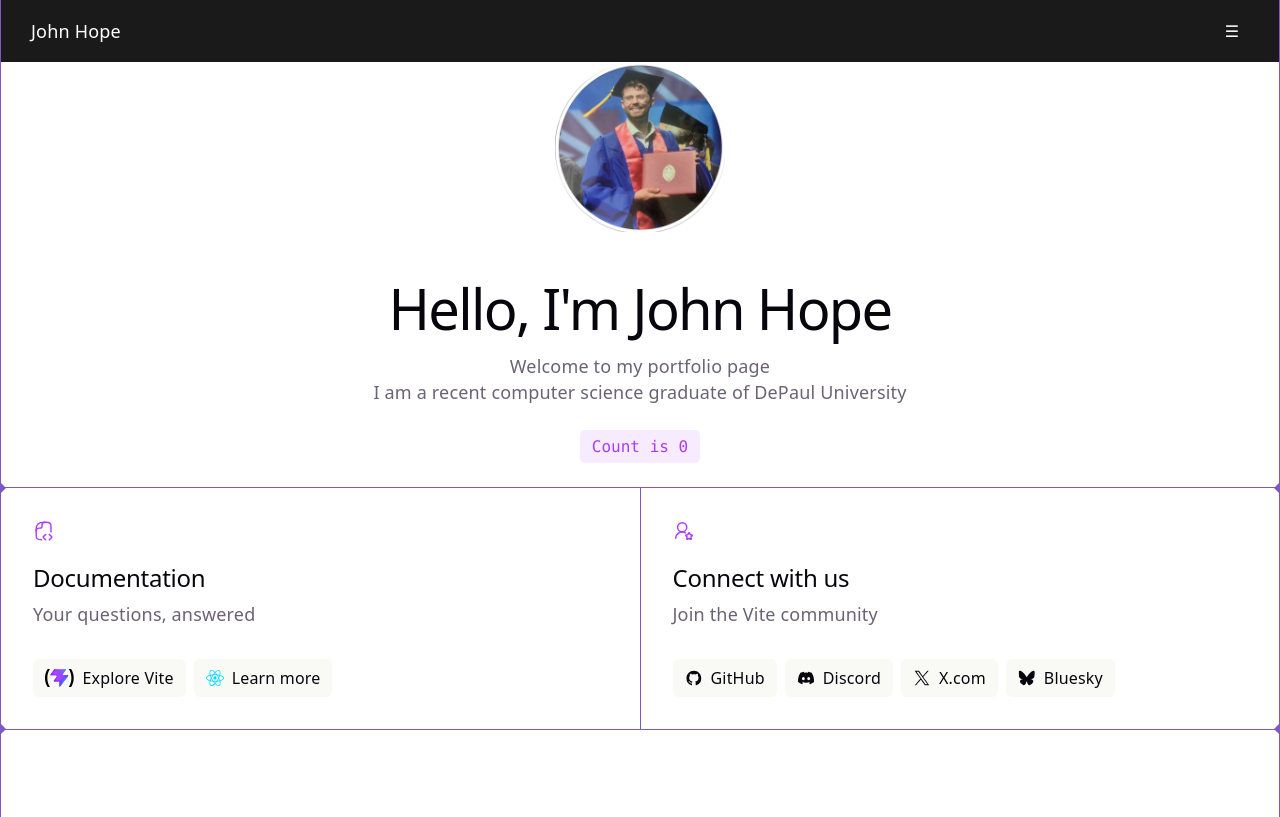
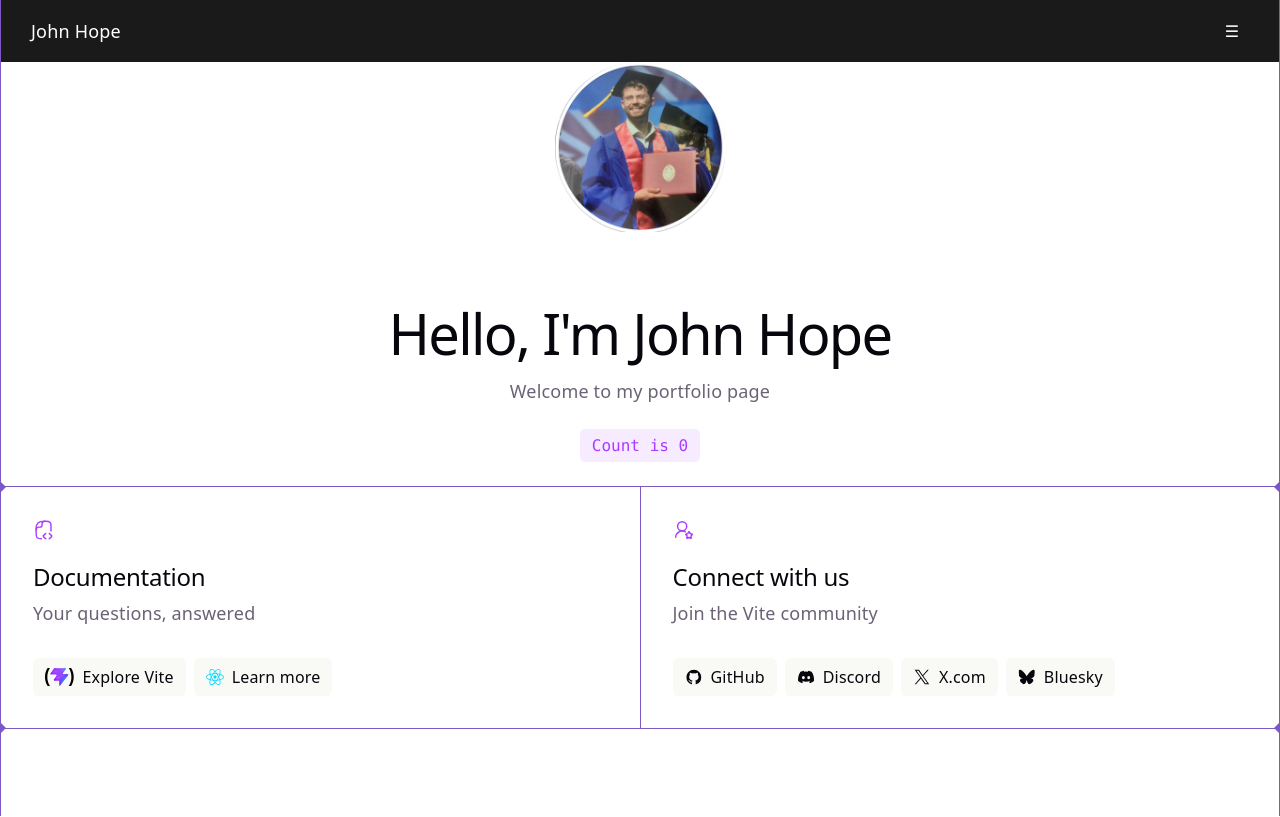
Before and after one commit to NotintoLegos/website, a React (Vite) app in the folder personalWeb/: page / in a window 1280 px wide. Built offline with nearby package versions, Linux system fonts and the light colour scheme.

Commit message:
readme reasoning for 'hidden' sections instead of dashboard

```diff
--- a/personalWeb/src/App.jsx
+++ b/personalWeb/src/App.jsx
@@ -36,10 +36,12 @@ function HomePage() {
         <div className="hero">
           <img src={grad_pic} className="grad" width="170" height="170" alt="" />
         </div>
+        <div className="hero">
+          {/* Second hero div content */}
+        </div>
         <div>
           <h1>Hello, I'm John Hope</h1>
           <p>Welcome to my portfolio page</p>
-          <p>I am a recent computer science graduate of DePaul University</p>
         </div>
         <button
           type="button"
```
Also changed, not shown: 1 other file (tests, documents, lock files or other folders).
